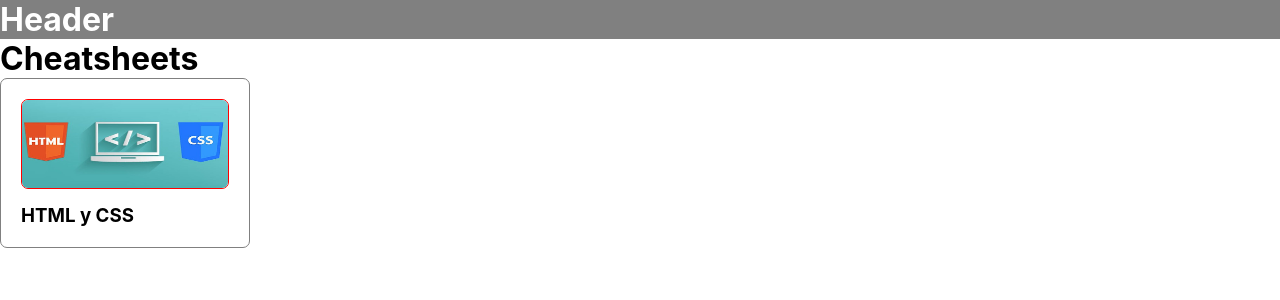
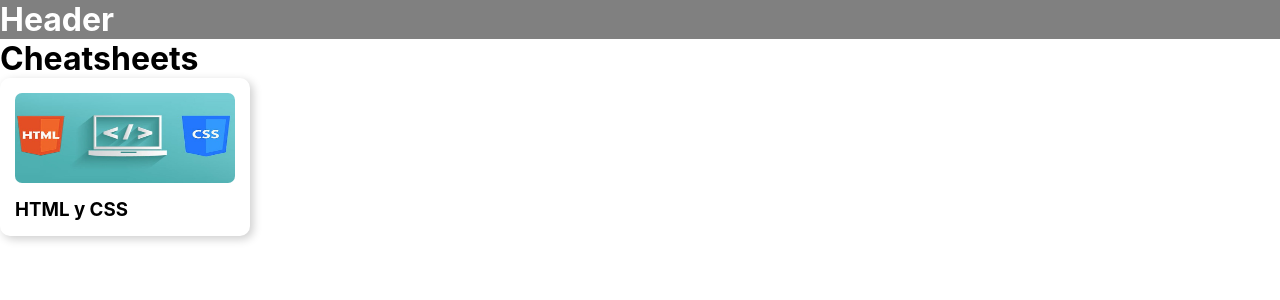
Before and after one commit to nachovigilante/cheatsheets, a Next.js app: page / in a window 1280 px wide. Shown: the top 300 px of the page. Built offline with nearby package versions, Linux system fonts and the light colour scheme.

Commit message:
feat(Cheatsheet): Changed style of Cheatsheet component

```diff
--- a/components/Cheatsheet.module.scss
+++ b/components/Cheatsheet.module.scss
@@ -2,15 +2,18 @@
     display: flex;
     flex-direction: column;
     width: 250px;
-    border: 1px solid grey;
-    border-radius: 7px;
-    padding: 20px;
+    border-radius: 10px;
+    padding: 15px;
+    box-shadow: 3px 3px 10px rgba(0, 0, 0, 0.2);
 
     img {
         height: 90px;
         width: 100%;
         border-radius: 7px;
         margin-bottom: 15px;
-        border: 1px solid red;
+    }
+
+    &:hover {
+        box-shadow: 3px 3px 10px rgba(0, 0, 0, 0.3);
     }
 }
```
